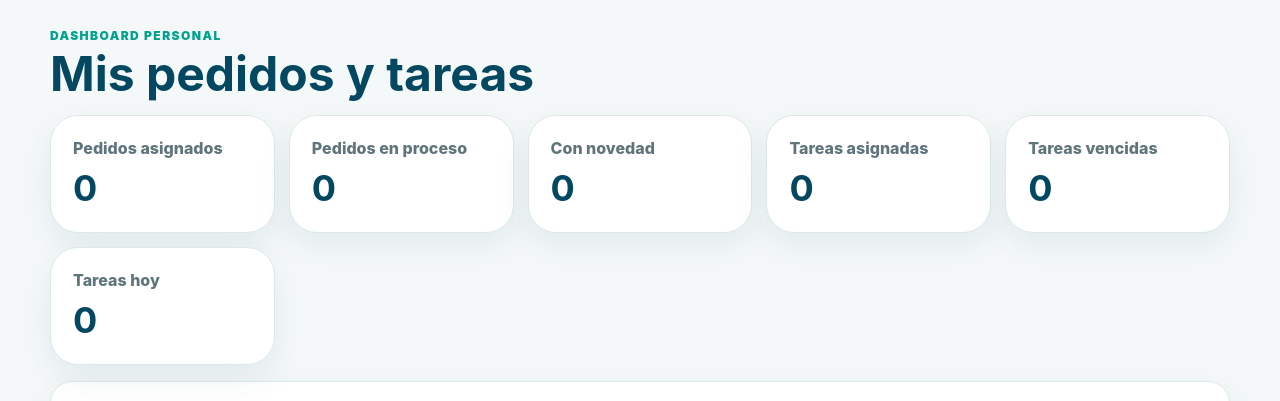
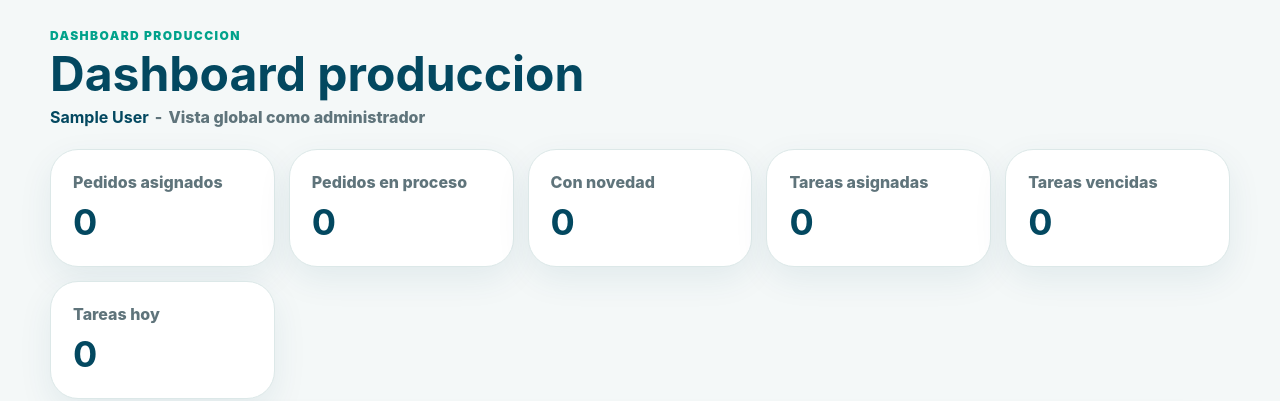
Before and after one commit to camilo0419/BettaApp, a Django app: page /produccion/ in a window 1280 px wide. Shown: the part 73-474 px from the top of the page. Run offline with Django 5.2, Linux system fonts and the light colour scheme; the visitor is signed in with stand-in values (Sample User, id 1); data comes from the database, SQL or seed files in the repository; data that the repository does not hold is empty; parts of the project's set-up code (start-up, migrations or seed data) failed here and were passed over.

Commit message:
Nombre en producción

```diff
--- a/tienda/static/tienda/css/styles.css
+++ b/tienda/static/tienda/css/styles.css
@@ -520,6 +520,26 @@ header img {
     margin: 6px 0 0;
 }
 
+.production-user-summary {
+    display: flex;
+    flex-wrap: wrap;
+    align-items: center;
+    gap: 6px;
+    margin: 8px 0 0;
+    color: var(--muted);
+    font-weight: 800;
+}
+
+.production-user-summary strong {
+    color: var(--deep);
+}
+
+.production-user-summary span::before {
+    content: "-";
+    margin-right: 6px;
+    color: var(--muted);
+}
+
 .production-kpi-grid {
     display: grid;
     grid-template-columns: repeat(5, 1fr);
--- a/tienda/templates/tienda/produccion/dashboard.html
+++ b/tienda/templates/tienda/produccion/dashboard.html
@@ -5,8 +5,12 @@
 {% block content %}
 <div class="production-head">
   <div>
-    <span class="eyebrow">Dashboard personal</span>
-    <h1>Mis pedidos y tareas</h1>
+    <span class="eyebrow">{% if produccion_modo_staff %}Dashboard produccion{% else %}Dashboard personal{% endif %}</span>
+    <h1>{% if produccion_modo_staff %}Dashboard produccion{% else %}Mis pedidos y tareas{% endif %}</h1>
+    <p class="production-user-summary">
+      <strong>{{ produccion_usuario_nombre }}</strong>
+      {% if produccion_usuario_detalle %}<span>{{ produccion_usuario_detalle }}</span>{% endif %}
+    </p>
   </div>
 </div>
 
--- a/tienda/views.py
+++ b/tienda/views.py
@@ -1456,6 +1456,30 @@ def asignaciones_visibles_para_usuario(user):
     return qs
 
 
+def identificacion_produccion_usuario(user):
+    perfil = getattr(user, "empleado_perfil", None)
+    nombre = ""
+    detalle = ""
+
+    if perfil:
+        nombre = str(perfil)
+        detalle_partes = []
+        if perfil.cargo:
+            detalle_partes.append(perfil.cargo)
+        area = perfil.get_area_display()
+        if area and area not in detalle_partes:
+            detalle_partes.append(area)
+        detalle = " - ".join(detalle_partes)
+
+    if not nombre:
+        nombre = user.get_full_name().strip() or user.username
+
+    if user.is_staff:
+        detalle = "Vista global como administrador"
+
+    return nombre, detalle
+
+
 @produccion_required
 def produccion_dashboard(request):
     q = request.GET.get("q", "").strip()
@@ -1511,10 +1535,14 @@ def produccion_dashboard(request):
     }
     proyectos = Proyecto.objects.filter(solicitudes__tareas__in=tareas_base).distinct().order_by("nombre")
     notificaciones = request.user.notificaciones.filter(leida=False).select_related("solicitud", "tarea", "proyecto")[:6]
+    usuario_nombre, usuario_detalle = identificacion_produccion_usuario(request.user)
     return render(
         request,
         "tienda/produccion/dashboard.html",
         {
+            "produccion_usuario_nombre": usuario_nombre,
+            "produccion_usuario_detalle": usuario_detalle,
+            "produccion_modo_staff": request.user.is_staff,
             "asignaciones": asignaciones.order_by("solicitud__estado_produccion", "-fecha_asignacion"),
             "tareas": tareas.order_by("fecha_limite", "estado", "orden")[:40],
             "metricas": metricas,
```
